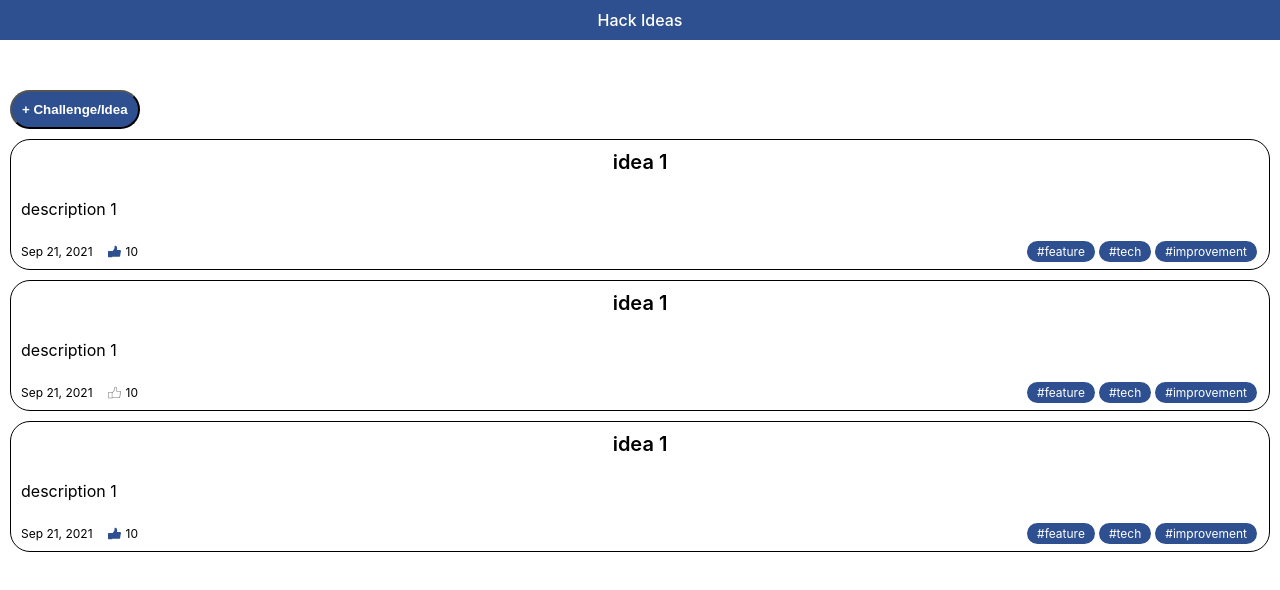
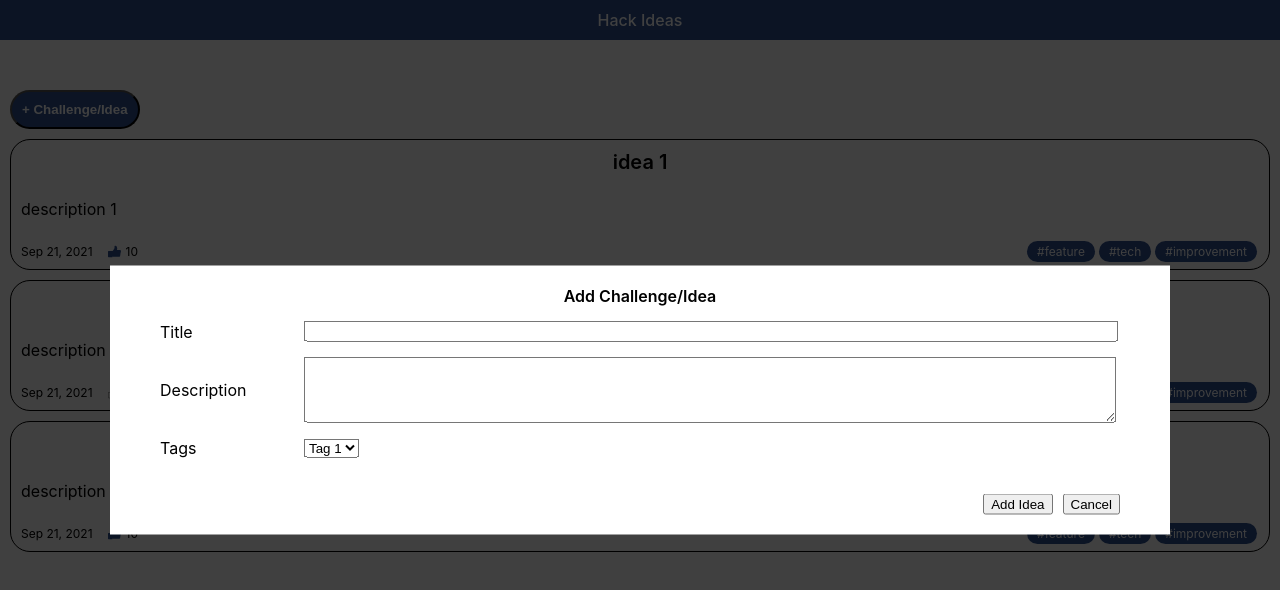
Before and after one commit to namratapatel78/hack-ideas, a React (Create React App) app: page /home in a window 1280 px wide. Both pictures are taken after a click on the button "+ Challenge/Idea". Shown: the top 590 px of the page. Built offline with nearby package versions, Linux system fonts and the light colour scheme.

Commit message:
Added Idea form

```diff
--- /dev/null
+++ b/src/components/Card/Card.css
@@ -0,0 +1,45 @@
+.idea-card {
+  border: 1px solid;
+  padding: 10px;
+  margin: 10px 0;
+  border-radius: 20px;
+}
+.title {
+  font-size: 20px;
+  font-weight: 600;
+  text-align: center;
+}
+.description {
+  padding: 25px 0;
+}
+.meta-data {
+  font-size: 12px;
+  display: flex;
+  justify-content: space-between;
+}
+.date-and-votes {
+  display: flex;
+}
+.tags {
+  text-align: end;
+}
+.tag {
+  background: #2E5090;
+  color: white;
+  display: inline;
+  border-radius: 20px;
+  padding: 3px 10px;
+  margin: 2px;
+}
+.created-date {
+  margin-right: 15px;
+}
+.votes {
+  display: flex;
+  align-items: center;
+}
+.like-icon {
+  height: 13px;
+  width: 13px;
+  margin-right: 5px;
+}
--- /dev/null
+++ b/src/components/Card/Card.js
@@ -0,0 +1,42 @@
+import likeColored from "../../assets/like-colored.svg";
+import like from "../../assets/like.svg";
+import "./Card.css";
+
+const Card = (props) => {
+  return (
+    <div className='idea-card'>
+      <div className='title'>{props.idea.title}</div>
+      <div className='description'>{props.idea.description}</div>
+      <div className='meta-data'>
+        <div className='date-and-votes'>
+          <div className='created-date'>
+            {props.idea.creationDate.toLocaleString("en-US", {
+              year: "numeric",
+              month: "short",
+              day: "numeric",
+            })}
+          </div>
+          <div className='votes'>
+            <img
+              className='like-icon'
+              alt='like'
+              src={props.idea.liked ? likeColored : like}
+            />
+            {props.idea.votes}
+          </div>
+        </div>
+        <div className='tags'>
+          {props.idea.tags.map((tag) => {
+            return (
+              <div className='tag' key={tag}>
+                #{tag}
+              </div>
+            );
+          })}
+        </div>
+      </div>
+    </div>
+  );
+};
+
+export default Card;
--- /dev/null
+++ b/src/components/Dropdown/Dropdown.js
@@ -0,0 +1,16 @@
+const Dropdown = (props) => {
+  console.log(props);
+  return (
+    <>
+      <select {...props}>
+        {props.options &&
+          props.options.map((option) => (
+            <option key={option.id} value={option.id}>
+              {option.text}
+            </option>
+          ))}
+      </select>
+    </>
+  );
+};
+export default Dropdown;
--- /dev/null
+++ b/src/components/Form/Form.css
@@ -0,0 +1,68 @@
+.idea-card {
+  border: 1px solid;
+  padding: 10px;
+  margin: 10px 0;
+  border-radius: 20px;
+}
+.title {
+  font-size: 20px;
+  font-weight: 600;
+  text-align: center;
+}
+.description {
+  padding: 25px 0;
+}
+.meta-data {
+  font-size: 12px;
+  display: flex;
+  justify-content: space-between;
+}
+.date-and-votes {
+  display: flex;
+}
+.tags {
+  text-align: end;
+}
+.tag {
+  background: #2e5090;
+  color: white;
+  display: inline;
+  border-radius: 20px;
+  padding: 3px 10px;
+  margin: 2px;
+}
+.created-date {
+  margin-right: 15px;
+}
+.votes {
+  display: flex;
+  align-items: center;
+}
+.like-icon {
+  height: 13px;
+  width: 13px;
+  margin-right: 5px;
+}
+.flex-div {
+  margin-top: 15px;
+  display: flex;
+  align-items: center;
+}
+.add-idea {
+  text-align: center;
+  font-weight: 600;
+}
+.label {
+  display: inline-block;
+  width: 15%;
+}
+.input-text {
+  width: 84%;
+}
+.actions {
+  float: right;
+  margin-top: 35px;
+}
+.actions > button {
+  margin-left: 10px;
+}
--- /dev/null
+++ b/src/components/Form/Form.js
@@ -0,0 +1,59 @@
+import { useRef } from "react";
+import { TAGS } from "../../constants/constant";
+import Dropdown from "../Dropdown/Dropdown";
+import "./Form.css";
+
+const Form = (props) => {
+  const { showAndHideModal } = props;
+  const titleRef = useRef("");
+  const descRef = useRef("");
+
+  const handleSubmit = (event) => {
+    event.preventDefault();
+    if (titleRef.current.value && descRef.current.value) {
+      let ideaObj = {
+        title: titleRef.current.value,
+        description: descRef.current.value,
+        tags: ["feature"],
+        creationDate: new Date(),
+        votes: 0,
+      };
+      props.addIdea(ideaObj);
+      props.showAndHideModal();
+    }
+  };
+
+  const resetForm = (event) => {
+    console.log(event);
+    event.preventDefault();
+    // showAndHideModal();
+  };
+
+  return (
+    <form onSubmit={handleSubmit}>
+      <div className='add-idea'>Add Challenge/Idea</div>
+      <div className='flex-div'>
+        <span className='label'>Title</span>
+        <input ref={titleRef} className='input-text' type='text' />
+      </div>
+      <div className='flex-div'>
+        <span className='label'>Description</span>
+        <textarea
+          ref={descRef}
+          className='input-text'
+          rows='4'
+          cols='50'></textarea>
+      </div>
+      <div className='flex-div'>
+        <span className='label'>Tags</span>
+        <Dropdown options={TAGS} />
+      </div>
+      <div className='actions'>
+        <button type='submit'>Add Idea</button>
+        <button onClick={resetForm}>Cancel</button>
+      </div>
+    </form>
+  );
+};
+
+export default Form;
--- /dev/null
+++ b/src/components/Modal/Modal.js
@@ -0,0 +1,13 @@
+import classes from "./Modal.module.css";
+
+const Modal = (props) => {
+  console.log(props);
+  return (
+    <div>
+      <div className={classes.backdrop} onClick={props.showAndHideModal} />
+      <div className={classes.modal}>{props.children}</div>
+    </div>
+  );
+};
+
+export default Modal;
--- /dev/null
+++ b/src/components/Modal/Modal.module.css
@@ -0,0 +1,22 @@
+.backdrop {
+  position: fixed;
+  top: 0;
+  left: 0;
+  width: 100%;
+  height: 100vh;
+  z-index: 10;
+  background: rgba(0, 0, 0, 0.75);
+}
+
+.modal {
+  min-height: auto;
+  min-width: 75%;
+  position: fixed;
+  background-color: white;
+  z-index: 100;
+  overflow: hidden;
+  padding: 20px 50px;
+  left: 50%;
+  top: 50%;
+  transform: translate(-50%, -50%);
+}
--- /dev/null
+++ b/src/constants/constant.js
@@ -0,0 +1,37 @@
+export const IDEAS = [
+  {
+    id: 1,
+    title: "idea 1",
+    description: "description 1",
+    tags: ["feature", "tech", "improvement"],
+    liked: true,
+    votes: 10,
+    creationDate: new Date(),
+  },
+  {
+    id: 2,
+    title: "idea 1",
+    description: "description 1",
+    tags: ["feature", "tech", "improvement"],
+    liked: false,
+    votes: 10,
+    creationDate: new Date(),
+  },
+  {
+    id: 3,
+    title: "idea 1",
+    description: "description 1",
+    tags: ["feature", "tech", "improvement"],
+    liked: true,
+    votes: 10,
+    creationDate: new Date(),
+  },
+];
+
+export const TAGS = [
+  { id: "tag-1", text: "Tag 1" },
+  { id: "tag-2", text: "Tag 2" },
+  { id: "tag-3", text: "Tag 3" },
+  { id: "tag-4", text: "Tag 4" },
+  { id: "tag-5", text: "Tag 5" },
+];
--- a/src/views/Home/Home.css
+++ b/src/views/Home/Home.css
@@ -1,9 +1,3 @@
-.idea-card {
-  border: 1px solid;
-  padding: 10px;
-  margin: 10px 0;
-  border-radius: 20px;
-}
 .add-new {
   border-radius: 20px;
   cursor: pointer;
@@ -12,42 +6,3 @@
   color: white;
   font-weight: 600;
 }
-.title {
-  font-size: 20px;
-  font-weight: 600;
-  text-align: center;
-}
-.description {
-  padding: 25px 0;
-}
-.meta-data {
-  font-size: 12px;
-  display: flex;
-  justify-content: space-between;
-}
-.date-and-votes {
-  display: flex;
-}
-.tags {
-  text-align: end;
-}
-.tag {
-  background: #2E5090;
-  color: white;
-  display: inline;
-  border-radius: 20px;
-  padding: 3px 10px;
-  margin: 2px;
-}
-.created-date {
-  margin-right: 15px;
-}
-.votes {
-  display: flex;
-  align-items: center;
-}
-.like-icon {
-  height: 13px;
-  width: 13px;
-  margin-right: 5px;
-}
--- a/src/views/Home/Home.js
+++ b/src/views/Home/Home.js
@@ -1,59 +1,53 @@
-import './Home.css';
-import like from '../../assets/like.svg';
-import likeColored from '../../assets/like-colored.svg';
+// import like from '../../assets/like.svg';
+// import likeColored from '../../assets/like-colored.svg';
+import { useState } from "react";
+import Card from "../../components/Card/Card";
+import Form from "../../components/Form/Form";
+import Modal from "../../components/Modal/Modal";
+import { IDEAS } from "../../constants/constant";
+import "./Home.css";
 
 const Home = () => {
-  const ideas = [
-    {
-      title: 'idea 1',
-      description: 'description 1',
-      tags: ['feature', 'tech', 'improvement'],
-      liked: true,
-      votes: 10,
-      creationDate: new Date()
-    },
-    {
-      title: 'idea 1',
-      description: 'description 1',
-      tags: ['feature', 'tech', 'improvement'],
-      liked: false,
-      votes: 10,
-      creationDate: new Date()
-    },
-    {
-      title: 'idea 1',
-      description: 'description 1',
-      tags: ['feature', 'tech', 'improvement'],
-      liked: true,
-      votes: 10,
-      creationDate: new Date()
-    }
-  ]
+  const [openModal, setOpenModal] = useState(false);
+  const [ideas, setIdeas] = useState(IDEAS);
 
-  console.log(ideas)
-  return <section className="home-section">
-    <button className="add-new">+ Challenge/Idea</button>
-    <div className="ideas-list">
-      {ideas.length > 0 && ideas.map((idea) => {
-        return <div className="idea-card">
-          <div className="title">{idea.title}</div>
-          <div className="description">{idea.description}</div>
-          <div className="meta-data">
-            <div className="date-and-votes">
-              <div className="created-date">{idea.creationDate.toLocaleString('en-US', { year: "numeric", month: "short", day: "numeric" })}</div>
-              <div className="votes"><img className="like-icon" alt="like" src={idea.liked ? likeColored : like}/>{idea.votes}</div>
-            </div>
-            <div className="tags">
-              {idea.tags.map((tag) => {
-                return <div className="tag">#{tag}</div>
-              })
-              }
-            </div>
-          </div>
-        </div>
-      })}
-    </div>
-  </section>
-}
+  // Show and hide add Idea form
+  const openForm = () => {
+    setOpenModal((prev) => {
+      return !prev;
+    });
+  };
 
-export default Home
+  const addIdea = (idea) => {
+    let ideasCopy = [...ideas];
+    ideasCopy.unshift(idea);
+    setIdeas(ideasCopy);
+  };
+
+  const showAndHideModal = () => {
+    setOpenModal((prev) => {
+      return !prev;
+    });
+  };
+
+  return (
+    <section className='home-section'>
+      {openModal && (
+        <Modal showAndHideModal={showAndHideModal}>
+          <Form addIdea={addIdea} showAndHideModal={showAndHideModal} />
+        </Modal>
+      )}
+      <button className='add-new' onClick={openForm}>
+        + Challenge/Idea
+      </button>
+      <div className='ideas-list'>
+        {ideas.length > 0 &&
+          ideas.map((idea) => {
+            return <Card idea={idea} key={idea.id} />;
+          })}
+      </div>
+    </section>
+  );
+};
+
+export default Home;
```
